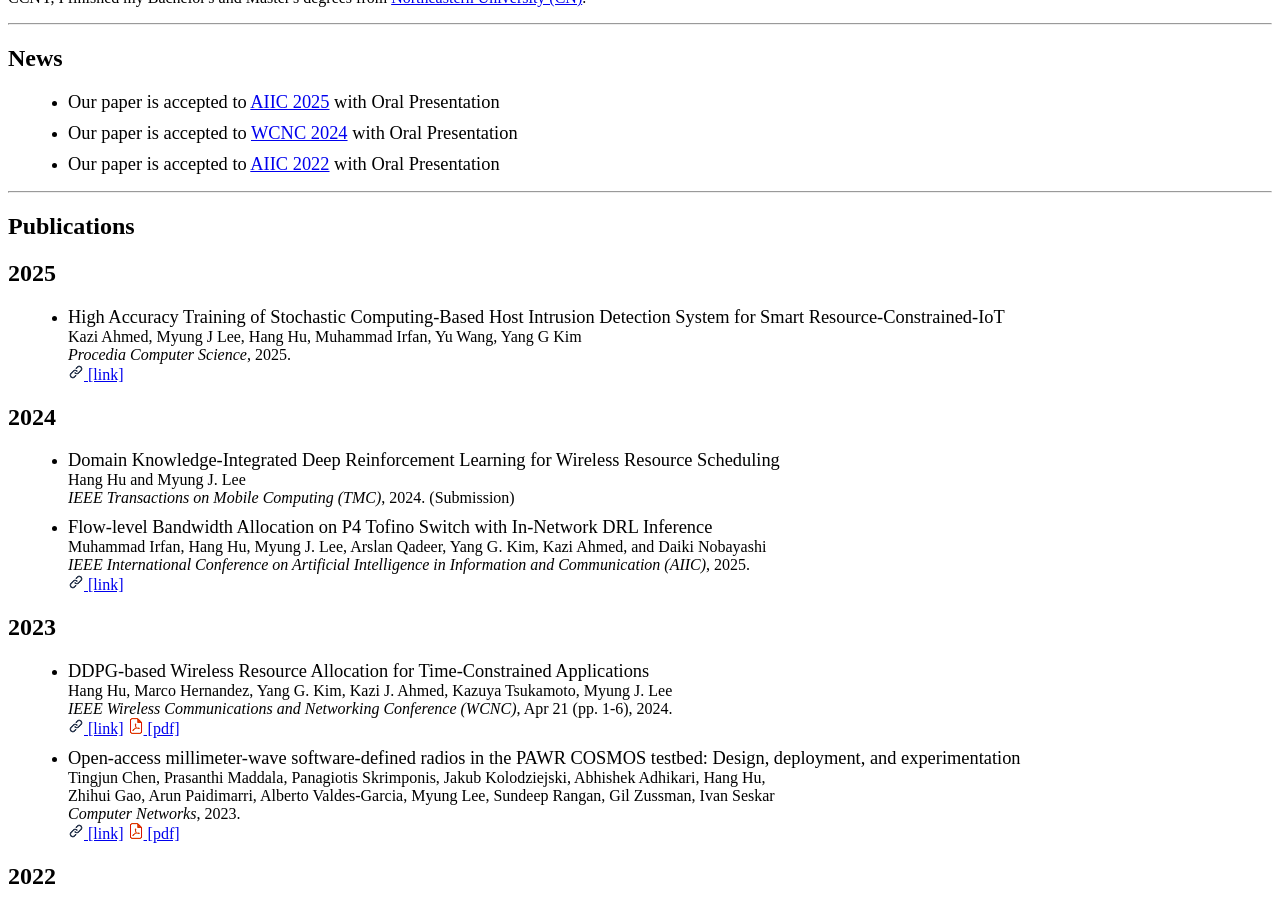
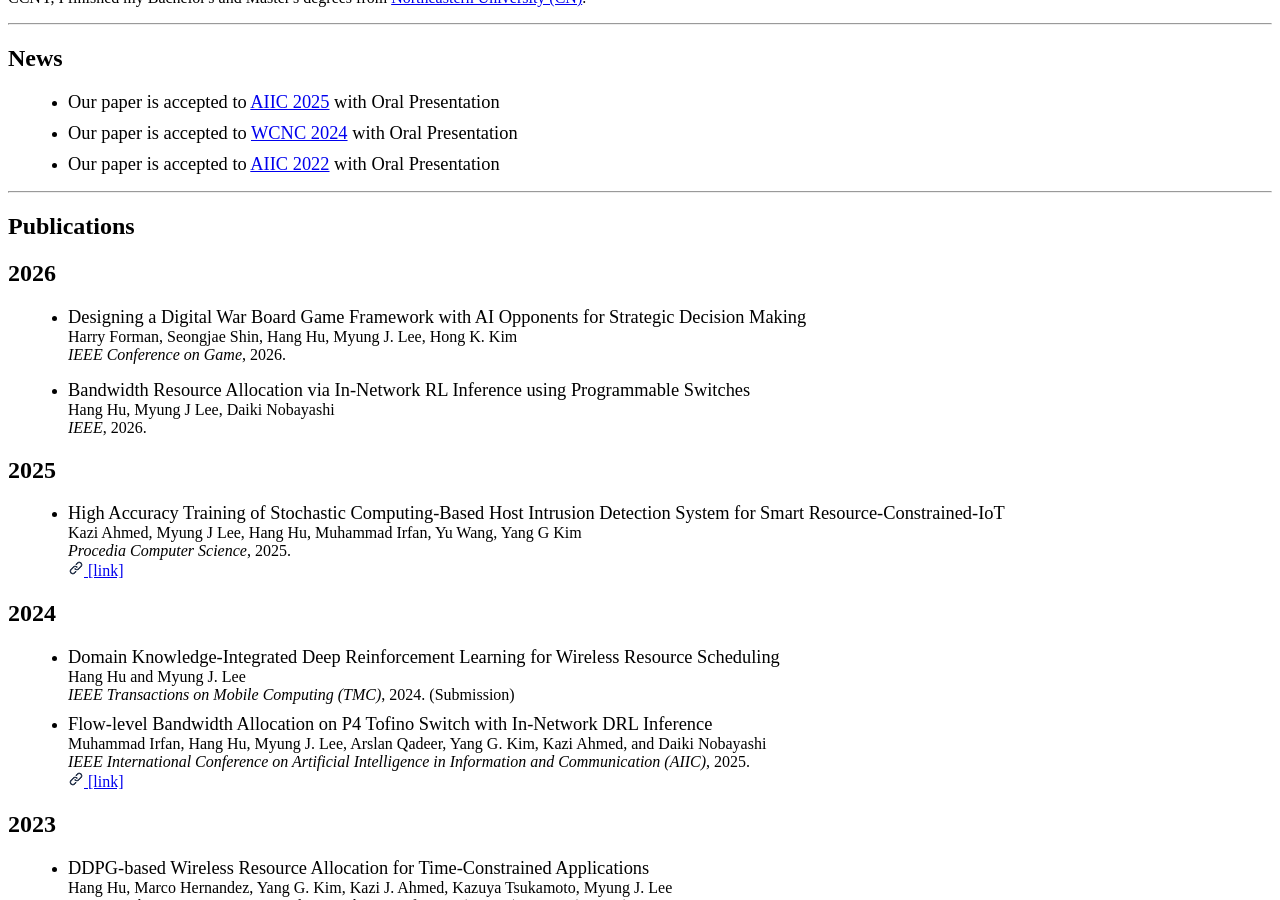
Before and after one commit to hanghoo/hanghoo.github.io, a Jekyll site: the page built from index.html, in a window 1280 px wide and 900 px high, scrolled down 655 px. Built offline with Jekyll 4.4.1, drawn with Linux system fonts in a browser that asks for light colours; nearby versions of some CDN libraries.

Commit message:
'update'

```diff
--- a/index.html
+++ b/index.html
@@ -72,6 +72,36 @@ title: "Hang Hu"
 <hr>
 
 <h2> Publications</h2>
+<h2> 2026 </h2>
+<ul>
+  <li class="paper">
+    <span class="title">
+      Designing a Digital War Board Game Framework with AI Opponents for Strategic Decision Making
+    </span>
+    <br>
+    Harry Forman, Seongjae Shin, Hang Hu, Myung J. Lee, Hong K. Kim
+    <br>
+    <i>IEEE Conference on Game</i>, 2026. <br>
+    <!-- <img src="static/link-logo.png" alt=""><a href="https://www.sciencedirect.com/science/article/pii/S1877050925022215"> [link]</a>   -->
+    </a>
+  </li>
+</ul>
+
+<ul>
+  <li class="paper">
+    <span class="title">
+      Bandwidth Resource Allocation via In-Network RL Inference using Programmable Switches
+    </span>
+    <br>
+    Hang Hu, Myung J Lee, Daiki Nobayashi
+    <br>
+    <i>IEEE</i>, 2026. <br>
+    <!-- <img src="static/link-logo.png" alt=""><a href="https://www.sciencedirect.com/science/article/pii/S1877050925022215"> [link]</a>   -->
+    </a>
+  </li>
+</ul>
+
+
 <h2> 2025 </h2>
 <ul>
   <li class="paper">
@@ -86,6 +116,7 @@ title: "Hang Hu"
     </a>
   </li>
 </ul>
+
 
 <h2> 2024 </h2>
 <ul>
```
